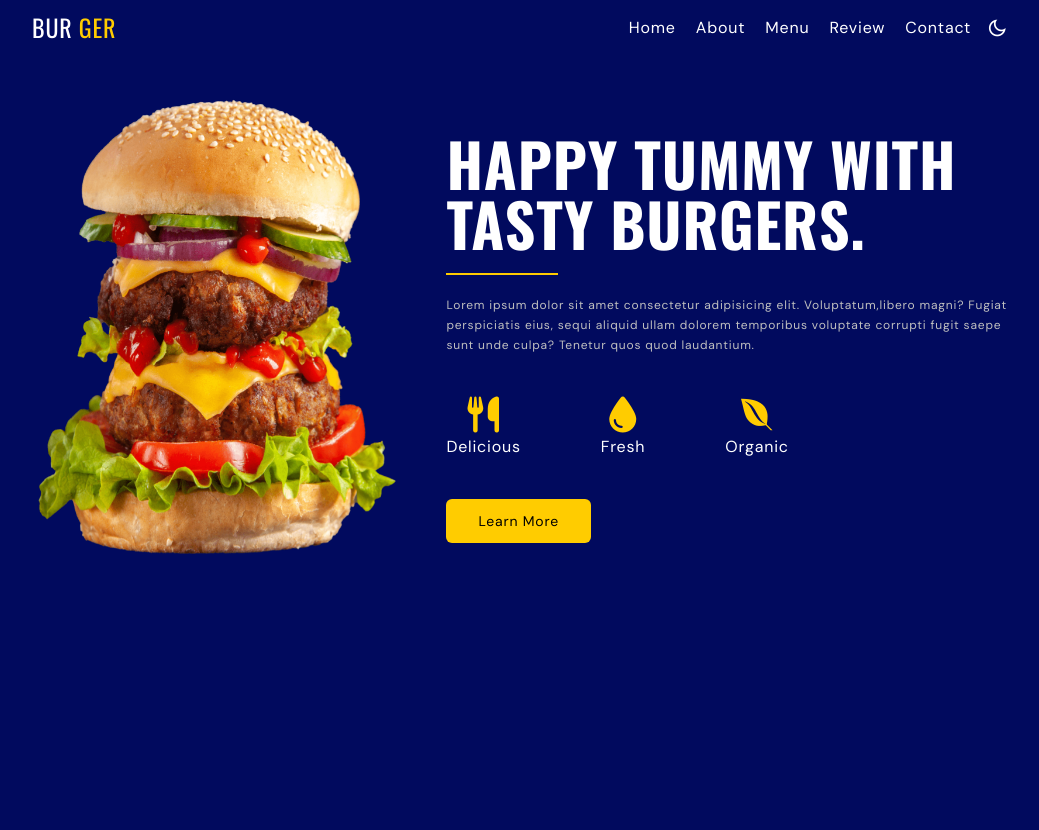
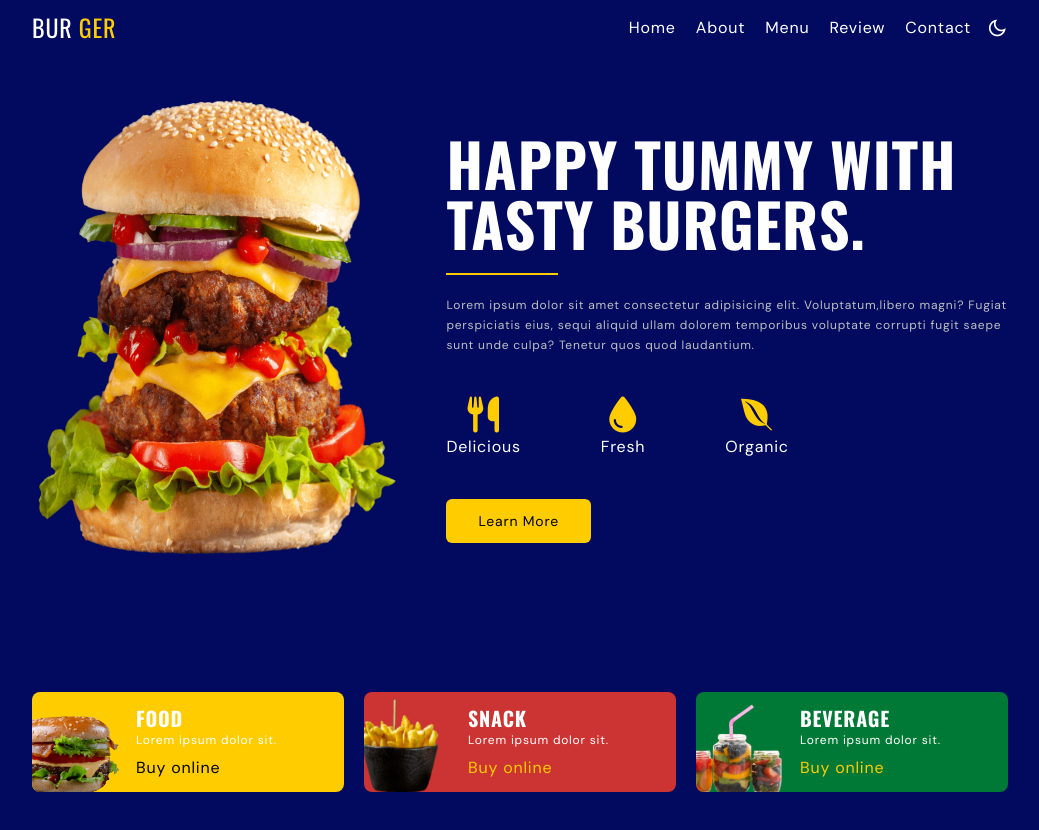
Before and after one commit to satyaki95/HTML-CSS-JAVASCRIPT--PROJECTS, a website: page Food Delivary App/src/index.html in a window 1280 px wide. Shown: the top 830 px of the page, without its empty margins (120-1159 px from the left). Drawn offline with nearby package versions, Linux system fonts and the light colour scheme.

Commit message:
Category

```diff
--- a/Food Delivary App/src/index.html
+++ b/Food Delivary App/src/index.html
@@ -104,7 +104,11 @@
       <section id="home">
         <div class="container flex flex-col items-center gap-10 md:flex-row">
           <div class="mx-auto md:basis-1/2 lg:basis-2/5 animate-movingY">
-            <img src="./img/home-image.png" alt="home image" class="w-60 md:w-full"/>
+            <img
+              src="./img/home-image.png"
+              alt="home image"
+              class="w-60 md:w-full"
+            />
           </div>
           <div class="text-center md:basis-1/2 md:text-start lg:basis-3/5">
             <h1 class="home_title">HAPPY TUMMY WITH TASTY BURGERS.</h1>
@@ -115,9 +119,13 @@
               ullam dolorem temporibus voluptate corrupti fugit saepe sunt unde
               culpa? Tenetur quos quod laudantium.
             </p>
-            <div class="text-base flex items-center justify-center gap-4 py-10 md:justify-start md:gap-20">
+            <div
+              class="text-base flex items-center justify-center gap-4 py-10 md:justify-start md:gap-20"
+            >
               <div class="text-center">
-                <i class="fa-solid fa-utensils text-secondaryColor text-4xl"></i>
+                <i
+                  class="fa-solid fa-utensils text-secondaryColor text-4xl"
+                ></i>
                 <br />
                 Delicious
               </div>
@@ -138,7 +146,49 @@
       </section>
 
       <!--~~~~~~~~~~~~~~~ Category ~~~~~~~~~~~~~~~-->
-      <section id="category"></section>
+      <section id="category">
+        <div class="container flex flex-col gap-5 md:flex-row">
+          <!-- card 1 -->
+          <div class="bg-secondaryColor flex py-3 rounded-lg overflow-hidden md:flex-1">
+            <div class="basis-1/3 relative">
+              <img src="./img/burger-1.png" alt="category image" class="absolute w-28 -bottom-4 -left-4"/>
+            </div>
+            <div>
+              <div class="mb-2">
+                <h4 class="card_title">FOOD</h4>
+                <p class="text-xs">Lorem ipsum dolor sit.</p>
+              </div>
+              <a href="#" class="text-blackColor cursor-pointer">Buy online</a>
+            </div>
+          </div>
+          <!-- card 2 -->
+          <div class="bg-redColor flex py-3 rounded-lg overflow-hidden md:flex-1">
+            <div class="basis-1/3 relative">
+              <img src="./img/snack-1.png" alt="category image" class="absolute w-28 -bottom-4 -left-4"/>
+            </div>
+            <div>
+              <div class="mb-2">
+                <h4 class="card_title">SNACK</h4>
+                <p class="text-xs">Lorem ipsum dolor sit.</p>
+              </div>
+              <a href="#" class="text-secondaryColor cursor-pointer">Buy online</a>
+            </div>
+          </div>
+          <!-- card 3 -->
+          <div class="bg-greenColor flex py-3 rounded-lg overflow-hidden md:flex-1">
+            <div class="basis-1/3 relative">
+              <img src="./img/beverage-2.png" alt="category image" class="absolute w-28 -bottom-4 -left-4"/>
+            </div>
+            <div>
+              <div class="mb-2">
+                <h4 class="card_title">BEVERAGE</h4>
+                <p class="text-xs">Lorem ipsum dolor sit.</p>
+              </div>
+              <a href="#" class="text-secondaryColor cursor-pointer">Buy online</a>
+            </div>
+          </div>
+        </div>
+      </section>
 
       <!--~~~~~~~~~~~~~~~ Promo ~~~~~~~~~~~~~~~-->
       <section id="promo"></section>
--- a/Food Delivary App/src/input.css
+++ b/Food Delivary App/src/input.css
@@ -23,8 +23,11 @@
 }
 
 @layer utilities {
-  .home_title {
+  .home_title, .card_title {
     @apply text-4xl font-oswald font-bold uppercase lg:text-6xl text-whiteColor;
+  }
+  .card_title {
+    @apply text-xl;
   }
   .separator {
     @apply w-28 h-[2px] bg-secondaryColor my-5;
--- a/Food Delivary App/src/main.js
+++ b/Food Delivary App/src/main.js
@@ -9,14 +9,14 @@ hamburger.addEventListener("click", () => {
 });
 
 closeIcon.addEventListener("click", () => {
+  navMenu.classList.add("hidden");
+});
+
+navLinks.forEach((link) => {
+  link.addEventListener("click", () => {
     navMenu.classList.add("hidden");
-})
-
-navLinks.forEach(link => {
-    link.addEventListener("click", () => {
-        navMenu.classList.add("hidden");
-        })
-})
+  });
+});
 
 /*~~~~~~~~~~~~~~~ TABS ~~~~~~~~~~~~~~~*/
 
--- a/Food Delivary App/tailwind.config.js
+++ b/Food Delivary App/tailwind.config.js
@@ -1,46 +1,46 @@
 /** @type {import('tailwindcss').Config} */
 module.exports = {
   content: ["./src/**/*.{html,js}"],
-  darkMode: 'class',
+  darkMode: "class",
   theme: {
     screens: {
       sm: "480px",
       md: "768px",
-      lg: "1024px"
+      lg: "1024px",
     },
     extend: {
       colors: {
-        primaryColor: '#010a5e',
+        primaryColor: "#010a5e",
         primaryColorLight: "#010d78",
-        secondaryColor: '#FFCC00',
-        paragraphColor: '#c0c0c0',
-        whiteColor: '#fff',
+        secondaryColor: "#FFCC00",
+        paragraphColor: "#c0c0c0",
+        whiteColor: "#fff",
         blackColor: "#000",
         greenColor: "#007936",
         redColor: "#cc3433",
-        darkColor: '#000',
+        darkColor: "#000",
         darkColorLight: "#171717",
       },
       keyframes: {
         move: {
-          "50%": {transform: 'translateY(-1rem)'}
-        }
+          "50%": { transform: "translateY(-1rem)" },
+        },
       },
       animation: {
-        'movingY': 'move 2s linear infinite'
-      }
+        movingY: "move 2s linear infinite",
+      },
     },
     container: {
       center: true,
       padding: {
-        DEFAULT: '1rem',
-        sm: '1.5rem'
-      }
+        DEFAULT: "1rem",
+        sm: "1.5rem",
+      },
     },
     fontFamily: {
-      oswald: ['Oswald', 'sans-serif'],
-      dmsans: ['DM Sans', 'sans-serif']
-    }
+      oswald: ["Oswald", "sans-serif"],
+      dmsans: ["DM Sans", "sans-serif"],
+    },
   },
   plugins: [],
-}
+};
```
Also changed, not shown: Food Delivary App/dist/output.css.
